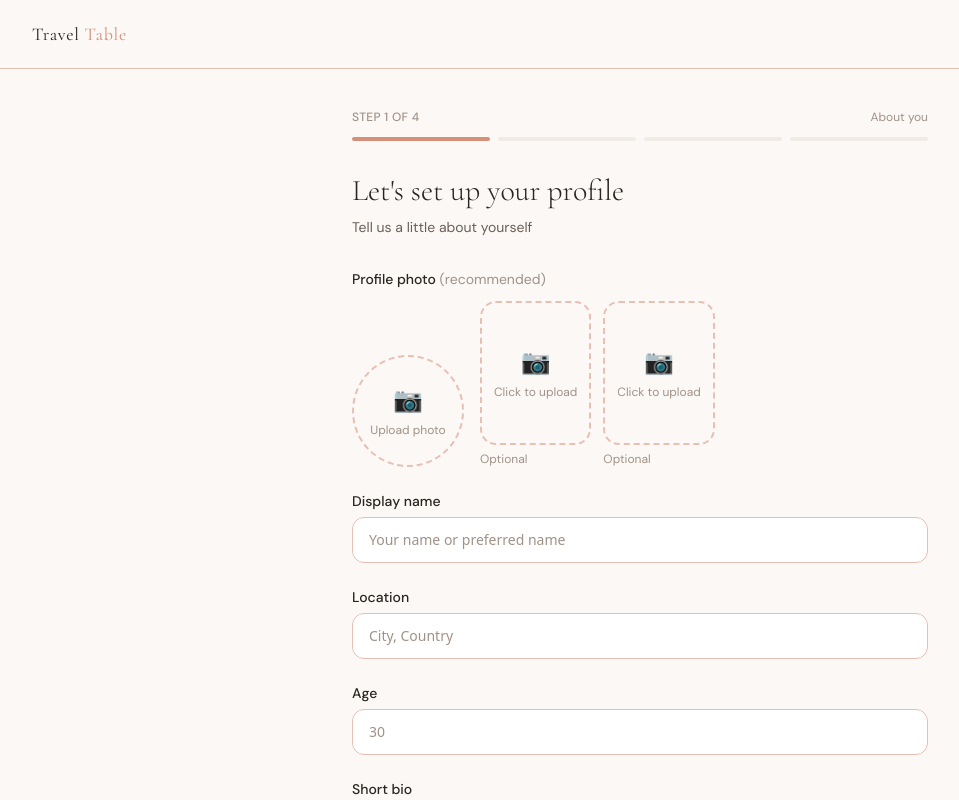
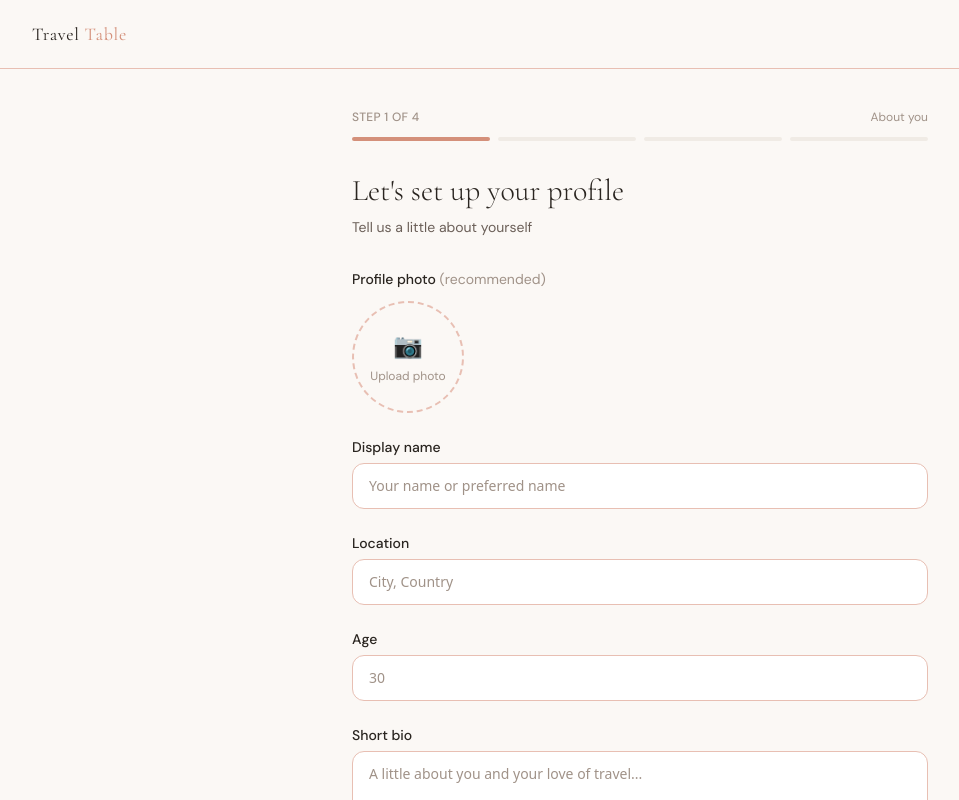
Before and after one commit to colinbovet-star/travel-table, a Next.js app: page /onboarding/step-1 in a window 1280 px wide. Shown: the top 800 px of the page, without its empty margins (0-959 px from the left). Built offline with nearby package versions, Linux system fonts and the light colour scheme; no server answers.

Commit message:
Simplify onboarding step 1 to single profile photo
Remove extra photo uploads and photo_urls field — keep just
the one circular avatar upload.

Co-Authored-By: Claude Sonnet 4.6 <noreply@anthropic.com>

```diff
--- a/src/app/onboarding/step-1/page.tsx
+++ b/src/app/onboarding/step-1/page.tsx
@@ -19,7 +19,6 @@ const schema = z.object({
   bio: z.string().max(200, 'Bio must be 200 characters or less').optional(),
   languages: z.array(z.string()).optional(),
   avatar_url: z.string().nullable().optional(),
-  photo_urls: z.array(z.string()).optional(),
 })
 
 type FormData = z.infer<typeof schema>
@@ -32,7 +31,6 @@ const LANGUAGE_OPTIONS = [
 export default function Step1Page() {
   const router = useRouter()
   const [saving, setSaving] = useState(false)
-  const [extraPhotos, setExtraPhotos] = useState<(string | null)[]>([null, null])
 
   const {
     register,
@@ -43,7 +41,7 @@ export default function Step1Page() {
     formState: { errors },
   } = useForm<FormData>({
     resolver: zodResolver(schema),
-    defaultValues: { languages: [], photo_urls: [] },
+    defaultValues: { languages: [] },
   })
 
   const bio = watch('bio', '')
@@ -57,7 +55,7 @@ export default function Step1Page() {
 
       const { data } = await supabase
         .from('profiles')
-        .select('display_name, location, age, bio, languages, avatar_url, photo_urls')
+        .select('display_name, location, age, bio, languages, avatar_url')
         .eq('id', user.id)
         .single()
 
@@ -68,10 +66,6 @@ export default function Step1Page() {
         if (data.bio) setValue('bio', data.bio)
         if (data.languages) setValue('languages', data.languages)
         if (data.avatar_url) setValue('avatar_url', data.avatar_url)
-        if (data.photo_urls?.length) {
-          setValue('photo_urls', data.photo_urls)
-          setExtraPhotos([data.photo_urls[0] ?? null, data.photo_urls[1] ?? null])
-        }
       }
     }
     load()
@@ -83,8 +77,6 @@ export default function Step1Page() {
     const { data: { user } } = await supabase.auth.getUser()
     if (!user) return
 
-    const photoUrls = extraPhotos.filter(Boolean) as string[]
-
     await supabase
       .from('profiles')
       .update({
@@ -94,7 +86,6 @@ export default function Step1Page() {
         bio: data.bio || null,
         languages: data.languages || [],
         avatar_url: data.avatar_url || null,
-        photo_urls: photoUrls,
       })
       .eq('id', user.id)
 
@@ -116,12 +107,11 @@ export default function Step1Page() {
       </div>
 
       <form onSubmit={handleSubmit(onSubmit)} className="flex flex-col gap-6">
-        {/* Photos */}
+        {/* Photo */}
         <div className="flex flex-col gap-3">
           <p className="text-sm font-medium text-[var(--text)]">
             Profile photo <span className="text-[var(--text-light)] font-normal">(recommended)</span>
           </p>
-          <div className="flex gap-4 items-end">
           <Controller
             name="avatar_url"
             control={control}
@@ -133,21 +123,6 @@ export default function Step1Page() {
               />
             )}
           />
-            <div className="flex gap-3">
-              {[0, 1].map((i) => (
-                <PhotoUpload
-                  key={i}
-                  value={extraPhotos[i]}
-                  onChange={(url) => {
-                    const updated = [...extraPhotos]
-                    updated[i] = url
-                    setExtraPhotos(updated)
-                  }}
-                  hint="Optional"
-                />
-              ))}
-            </div>
-          </div>
         </div>
 
         <Input
```
Lines whose indentation alone changed are shown as unchanged.
